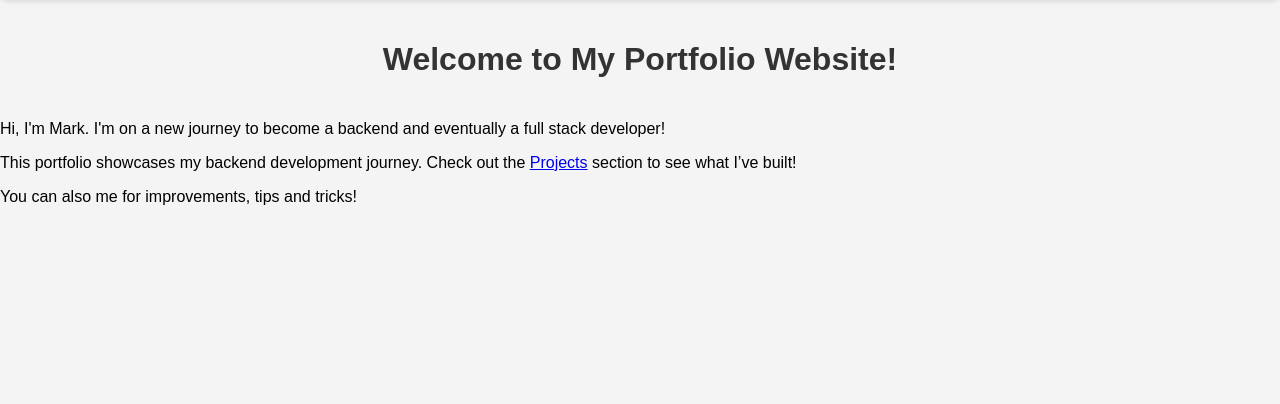
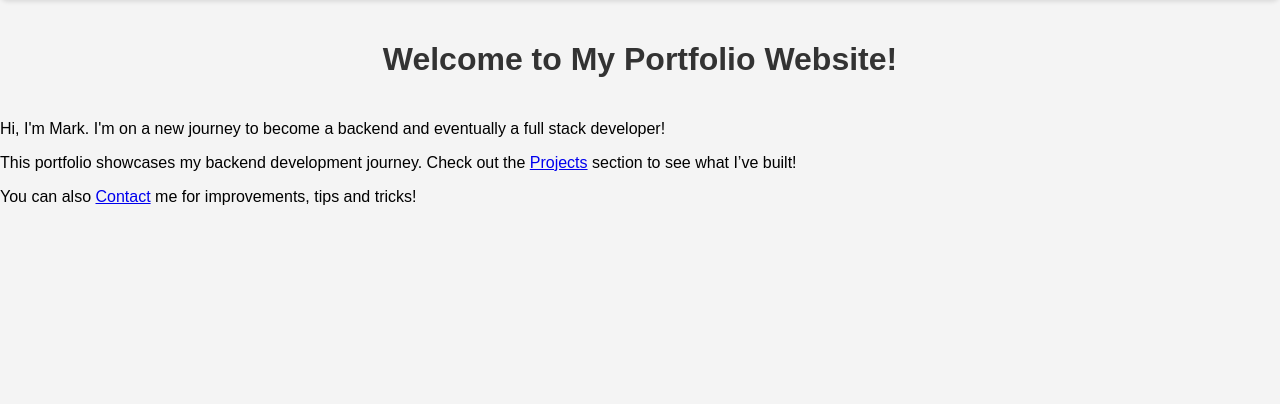
Before and after one commit to kalorak/backend-portfolio, a Flask app: page / in a window 1280 px wide. Shown: the part 61-465 px from the top of the page. Run offline with Flask 3, Linux system fonts and the light colour scheme.

Commit message:
Update index.html

```diff
--- a/templates/index.html
+++ b/templates/index.html
@@ -17,7 +17,7 @@
     <h1>Welcome to My Portfolio Website!</h1>
     <p>Hi, I'm Mark. I'm on a new journey to become a backend and eventually a full stack developer!</p
     <p>This portfolio showcases my backend development journey. Check out the <a href="/projects">Projects</a> section to see what I’ve built!</p>
-    <p>You can also <a href="/contact"></a> me for improvements, tips and tricks!</p>
+    <p>You can also <a href="/contact">Contact</a> me for improvements, tips and tricks!</p>
 
     <footer>
         <p>&copy; 2025 Mark Kalotai</p>
```
